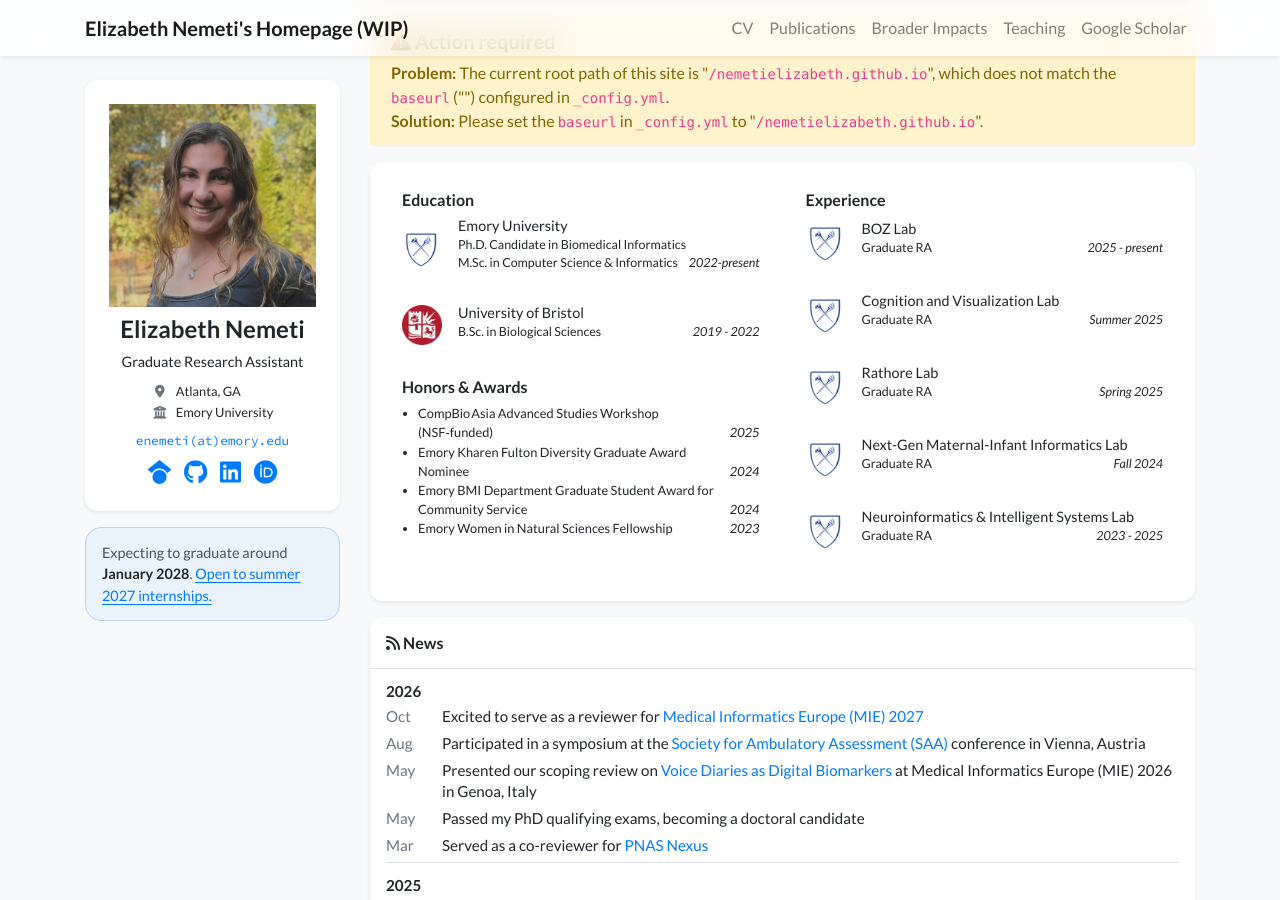
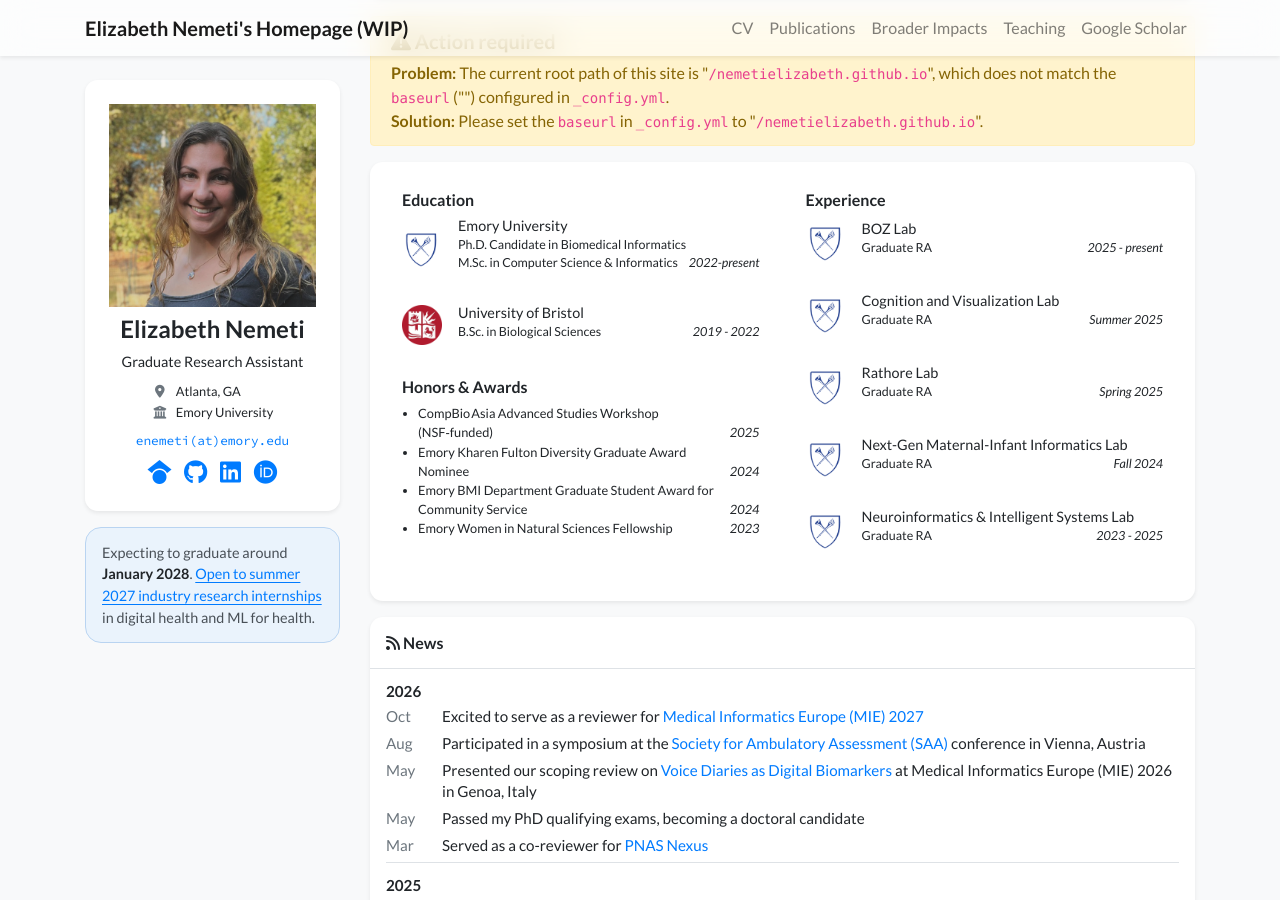
Before and after one commit to nemetielizabeth/nemetielizabeth.github.io, a Jekyll site: the page built from index.html, in a window 1280 px wide and 900 px high, scrolled down 330 px. Built offline with Jekyll 4.4.1, drawn with Linux system fonts in a browser that asks for light colours; nearby versions of some CDN libraries; a style sheet for code colours, icons or effects is not loaded.

Commit message:
Specify industry research internships in status bubble
Co-Authored-By: Claude Opus 5.5 <noreply@anthropic.com>

```diff
--- a/_data/profile.yml
+++ b/_data/profile.yml
@@ -10,7 +10,7 @@ institution: Emory University
 # Bubble under the name card (HTML allowed). Delete or comment out to hide it.
 status_note: >-
   Expecting to graduate around <strong>January 2028</strong>.
-  <a href="mailto:enemeti@emory.edu">Open to summer 2027 internships.</a>
+  <a href="mailto:enemeti@emory.edu">Open to summer 2027 industry research internships</a> in digital health and ML for health.
 
 email: "enemeti@emory.edu"
 # cv_link: /assets/files/CV.pdf
```
